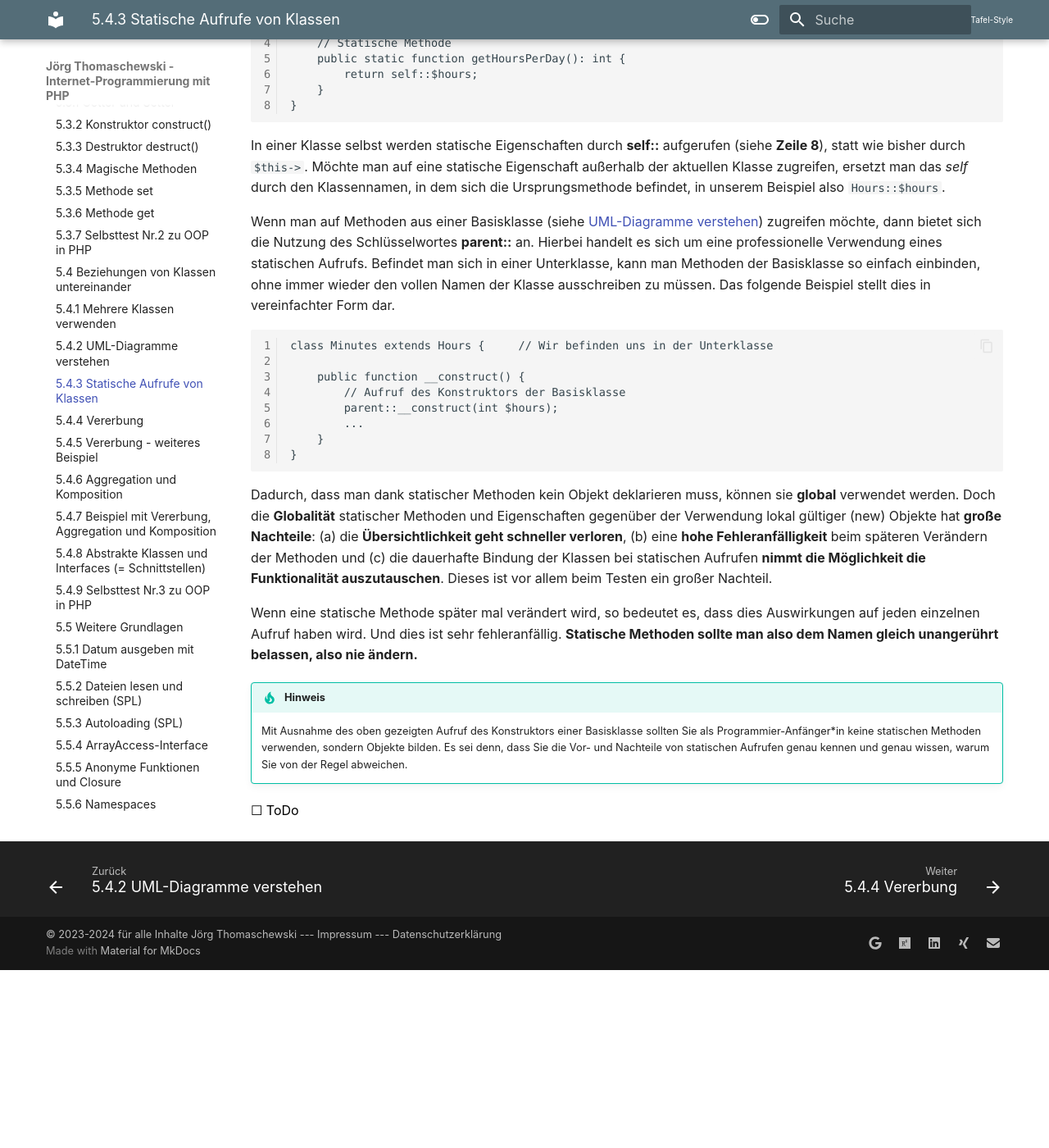
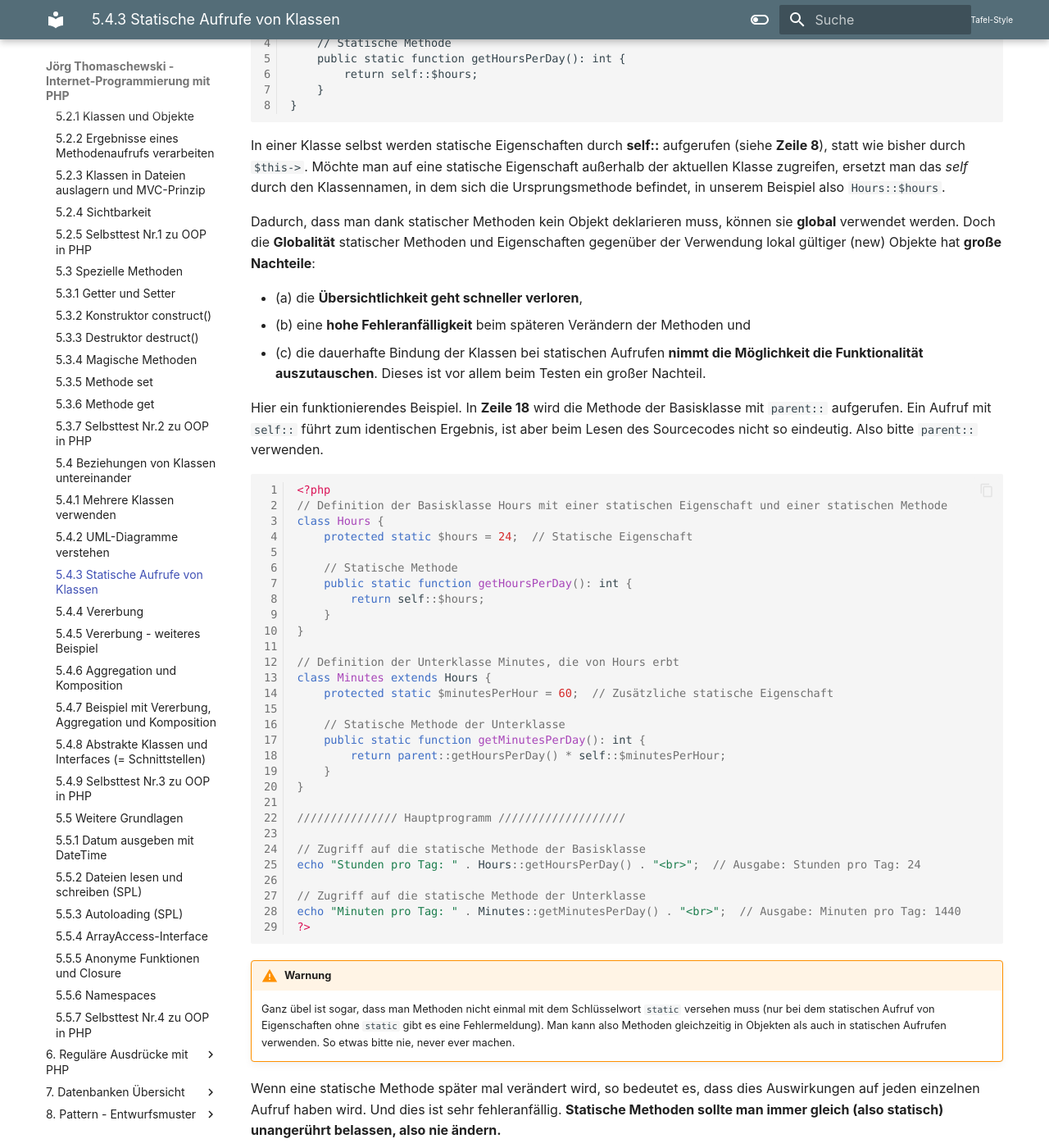
Before and after one commit to JoergThomaschewski/website-iprog-php, an MkDocs documentation site: the page built from docs/5OOP/5.4.3StatischeAufrufevonKlassen.md, in a window 1280 px wide and 1400 px high, scrolled down 447 px. Shown: the whole window at 82% size. Built offline with MkDocs 1.6.1 and Material for MkDocs 9.7.7, drawn with Linux system fonts in a browser that asks for light colours; before the commit the page ends 1630 px from its top, so only the background shows below that; some of the changed text lies outside the part shown.

Commit message:
Ende Sommer-Semester 24

````diff
--- a/docs/5OOP/5.4.3StatischeAufrufevonKlassen.md
+++ b/docs/5OOP/5.4.3StatischeAufrufevonKlassen.md
@@ -17,7 +17,55 @@ class Hours {
 
 In einer Klasse selbst werden statische Eigenschaften durch **self::** aufgerufen (siehe **Zeile 8**), statt wie bisher durch `$this->`. Möchte man auf eine statische Eigenschaft außerhalb der aktuellen Klasse zugreifen, ersetzt man das _self_ durch den Klassennamen, in dem sich die Ursprungsmethode befindet, in unserem Beispiel also `Hours::$hours`.
 
-Wenn man auf Methoden aus einer Basisklasse (siehe [UML-Diagramme verstehen](5.4.2UMLDiagrammeverstehen.md)) zugreifen möchte, dann bietet sich die Nutzung des Schlüsselwortes **parent::** an. Hierbei handelt es sich um eine professionelle Verwendung eines statischen Aufrufs. Befindet man sich in einer Unterklasse, kann man Methoden der Basisklasse so einfach einbinden, ohne immer wieder den vollen Namen der Klasse ausschreiben zu müssen. Das folgende Beispiel stellt dies in vereinfachter Form dar.
+Dadurch, dass man dank statischer Methoden kein Objekt deklarieren muss, können sie **global** verwendet werden. Doch die **Globalität** statischer Methoden und Eigenschaften gegenüber der Verwendung lokal gültiger (new) Objekte hat **große Nachteile**:
+
+- (a) die **Übersichtlichkeit geht schneller verloren**,
+- (b) eine **hohe Fehleranfälligkeit** beim späteren Verändern der Methoden und
+- (c) die dauerhafte Bindung der Klassen bei statischen Aufrufen **nimmt die Möglichkeit die Funktionalität auszutauschen**. Dieses ist vor allem beim Testen ein großer Nachteil.
+
+Hier ein funktionierendes Beispiel. In **Zeile 18** wird die Methode der Basisklasse mit `parent::` aufgerufen. Ein Aufruf mit `self::` führt zum identischen Ergebnis, ist aber beim Lesen des Sourcecodes nicht so eindeutig. Also bitte `parent::` verwenden.
+
+```php linenums="1"
+<?php
+// Definition der Basisklasse Hours mit einer statischen Eigenschaft und einer statischen Methode
+class Hours {
+    protected static $hours = 24;  // Statische Eigenschaft
+
+    // Statische Methode
+    public static function getHoursPerDay(): int {
+        return self::$hours;
+    }
+}
+
+// Definition der Unterklasse Minutes, die von Hours erbt
+class Minutes extends Hours {
+    protected static $minutesPerHour = 60;  // Zusätzliche statische Eigenschaft
+
+    // Statische Methode der Unterklasse
+    public static function getMinutesPerDay(): int {
+        return parent::getHoursPerDay() * self::$minutesPerHour;
+    }
+}
+
+/////////////// Hauptprogramm ///////////////////
+
+// Zugriff auf die statische Methode der Basisklasse
+echo "Stunden pro Tag: " . Hours::getHoursPerDay() . "<br>";  // Ausgabe: Stunden pro Tag: 24
+
+// Zugriff auf die statische Methode der Unterklasse
+echo "Minuten pro Tag: " . Minutes::getMinutesPerDay() . "<br>";  // Ausgabe: Minuten pro Tag: 1440
+?>
+```
+
+!!! warning "Warnung"
+    Ganz übel ist sogar, dass man  Methoden nicht einmal mit dem Schlüsselwort `static` versehen muss (nur bei dem statischen Aufruf von Eigenschaften ohne `static` gibt es eine Fehlermeldung). Man kann also Methoden gleichzeitig in Objekten als auch in statischen Aufrufen verwenden. So etwas bitte nie, never ever machen.
+
+Wenn eine statische Methode später mal verändert wird, so bedeutet es, dass dies Auswirkungen auf jeden einzelnen Aufruf haben wird. Und dies ist sehr fehleranfällig. **Statische Methoden sollte man immer gleich (also statisch) unangerührt belassen, also nie ändern.**
+
+
+### Wann man den statischen Aufruf wirklich braucht
+
+Wenn man auf Methoden oder Eigenschaften aus einer Basisklasse (siehe [UML-Diagramme verstehen](5.4.2UMLDiagrammeverstehen.md)) zugreifen möchte, dann verwendet man das Schlüsselwort **parent::** für den statischen Aufruf. Befindet man sich in einer Unterklasse, kann man somit Methoden und Eigenschaften der Basisklasse einfach einbinden, ohne den vollen Namen der Klasse ausschreiben zu müssen. Das folgende Beispiel stellt dies in vereinfachter Form dar.
 
 ```php linenums="1"
 class Minutes extends Hours {     // Wir befinden uns in der Unterklasse
@@ -30,9 +78,5 @@ class Minutes extends Hours {     // Wir befinden uns in der Unterklasse
 }
 ```
 
-Dadurch, dass man dank statischer Methoden kein Objekt deklarieren muss, können sie **global** verwendet werden. Doch die **Globalität** statischer Methoden und Eigenschaften gegenüber der Verwendung lokal gültiger (new) Objekte hat **große Nachteile**: (a) die **Übersichtlichkeit geht schneller verloren**, (b) eine **hohe Fehleranfälligkeit** beim späteren Verändern der Methoden und (c) die dauerhafte Bindung der Klassen bei statischen Aufrufen **nimmt die Möglichkeit die Funktionalität auszutauschen**. Dieses ist vor allem beim Testen ein großer Nachteil.
-
-Wenn eine statische Methode später mal verändert wird, so bedeutet es, dass dies Auswirkungen auf jeden einzelnen Aufruf haben wird. Und dies ist sehr fehleranfällig. **Statische Methoden sollte man also dem Namen gleich unangerührt belassen, also nie ändern.**
-
 !!! tip "Hinweis"
-    Mit Ausnahme des oben gezeigten Aufruf des Konstruktors einer Basisklasse sollten Sie als Programmier-Anfänger*in keine statischen Methoden verwenden, sondern Objekte bilden. Es sei denn, dass Sie die Vor- und Nachteile von statischen Aufrufen genau kennen und genau wissen, warum Sie von der Regel abweichen.
+    Mit Ausnahme des hier gezeigten Aufruf des Konstruktors einer Basisklasse sollten Sie als Programmier-Anfänger*in keine statischen Methoden verwenden, sondern Objekte bilden. Es sei denn, dass Sie die Vor- und Nachteile von statischen Aufrufen genau kennen und genau wissen, warum Sie von der Regel abweichen.
````
Also changed, not shown: docs/5OOP/5.3.7Selbsttest2zuOOPinPHP.md (+26 -26 lines), docs/6RegExp/6.3PraktischeBeispieleundUebungen.md (+1 -1 lines), 1 other file.
